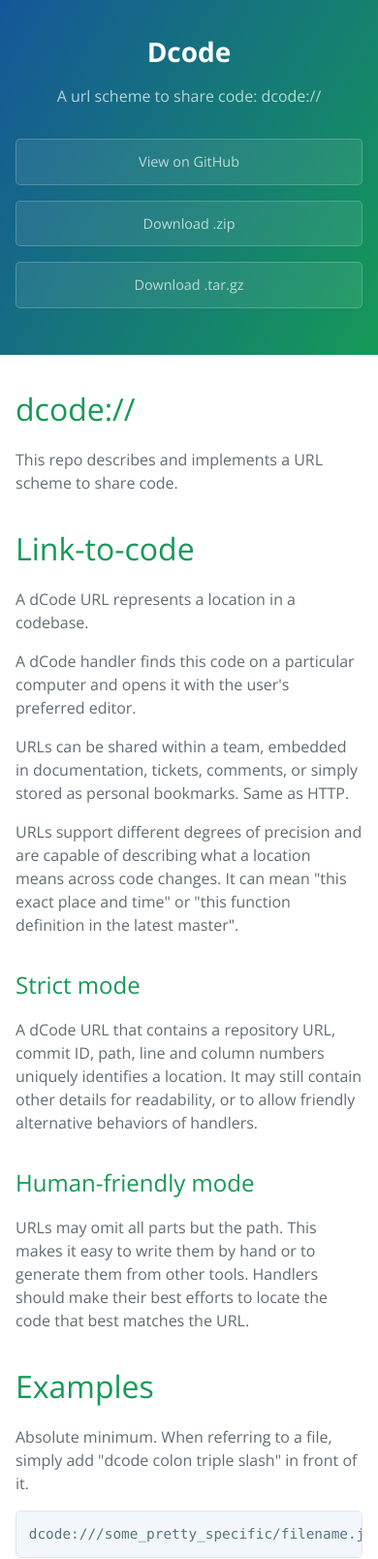
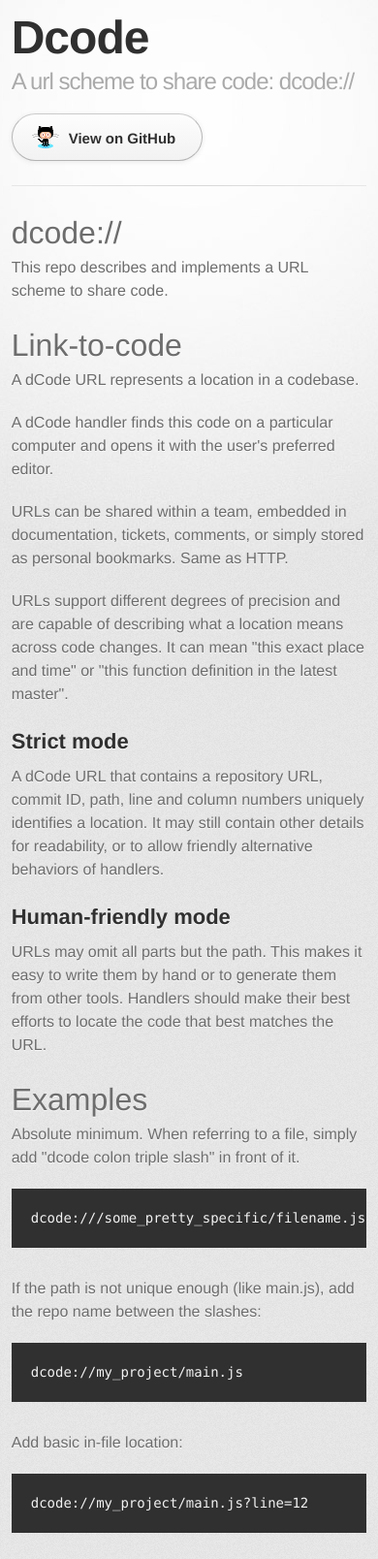
Before and after one commit to deckardai/dcode, a plain HTML site: page index.html in a window 390 px wide. Shown: the top 1608 px of the page at 97% size. Drawn offline with nearby package versions, Linux system fonts and the light colour scheme; a web font is replaced by a local one.

Commit message:
Create gh-pages branch via GitHub

```diff
--- a/index.html
+++ b/index.html
@@ -1,25 +1,37 @@
 <!DOCTYPE html>
-<html lang="en-us">
+<html>
   <head>
-    <meta charset="UTF-8">
+    <meta charset='utf-8'>
+    <meta http-equiv="X-UA-Compatible" content="chrome=1">
+    <link href='https://fonts.googleapis.com/css?family=Chivo:900' rel='stylesheet' type='text/css'>
+    <link rel="stylesheet" type="text/css" href="stylesheets/stylesheet.css" media="screen">
+    <link rel="stylesheet" type="text/css" href="stylesheets/github-dark.css" media="screen">
+    <link rel="stylesheet" type="text/css" href="stylesheets/print.css" media="print">
+    <!--[if lt IE 9]>
+    <script src="//html5shiv.googlecode.com/svn/trunk/html5.js"></script>
+    <![endif]-->
     <title>Dcode by deckardai</title>
-    <meta name="viewport" content="width=device-width, initial-scale=1">
-    <link rel="stylesheet" type="text/css" href="stylesheets/normalize.css" media="screen">
-    <link href='https://fonts.googleapis.com/css?family=Open+Sans:400,700' rel='stylesheet' type='text/css'>
-    <link rel="stylesheet" type="text/css" href="stylesheets/stylesheet.css" media="screen">
-    <link rel="stylesheet" type="text/css" href="stylesheets/github-light.css" media="screen">
   </head>
+
   <body>
-    <section class="page-header">
-      <h1 class="project-name">Dcode</h1>
-      <h2 class="project-tagline">A url scheme to share code: dcode://</h2>
-      <a href="https://github.com/deckardai/dcode" class="btn">View on GitHub</a>
-      <a href="https://github.com/deckardai/dcode/zipball/master" class="btn">Download .zip</a>
-      <a href="https://github.com/deckardai/dcode/tarball/master" class="btn">Download .tar.gz</a>
-    </section>
+    <div id="container">
+      <div class="inner">
 
-    <section class="main-content">
-      <h1>
+        <header>
+          <h1>Dcode</h1>
+          <h2>A url scheme to share code: dcode://</h2>
+        </header>
+
+        <section id="downloads" class="clearfix">
+          <a href="https://github.com/deckardai/dcode/zipball/master" id="download-zip" class="button"><span>Download .zip</span></a>
+          <a href="https://github.com/deckardai/dcode/tarball/master" id="download-tar-gz" class="button"><span>Download .tar.gz</span></a>
+          <a href="https://github.com/deckardai/dcode" id="view-on-github" class="button"><span>View on GitHub</span></a>
+        </section>
+
+        <hr>
+
+        <section id="main_content">
+          <h1>
 <a id="dcode" class="anchor" href="#dcode" aria-hidden="true"><span aria-hidden="true" class="octicon octicon-link"></span></a>dcode://</h1>
 
 <p>This repo describes and implements a URL scheme to share code.</p>
@@ -143,16 +155,16 @@ DCode will likely select a basic text editor.</p>
 
 <p>Edit <code>~/.dcode.json</code> to choose your actual IDE.</p>
 
-<p>You should now be able to click links like this one, and end up right in your text editor.</p>
+<p>You should now be able to click links and end up right in your text editor. Example link: dcode://dcode/tests/some_file.txt?l=3&amp;c=30.</p>
+        </section>
 
-      <footer class="site-footer">
-        <span class="site-footer-owner"><a href="https://github.com/deckardai/dcode">Dcode</a> is maintained by <a href="https://github.com/deckardai">deckardai</a>.</span>
-
-        <span class="site-footer-credits">This page was generated by <a href="https://pages.github.com">GitHub Pages</a> using the <a href="https://github.com/jasonlong/cayman-theme">Cayman theme</a> by <a href="https://twitter.com/jasonlong">Jason Long</a>.</span>
-      </footer>
-
-    </section>
+        <footer>
+          Dcode is maintained by <a href="https://github.com/deckardai">deckardai</a><br>
+          This page was generated by <a href="https://pages.github.com">GitHub Pages</a>. Tactile theme by <a href="https://twitter.com/jasonlong">Jason Long</a>.
+        </footer>
 
 
+      </div>
+    </div>
   </body>
 </html>
--- a/stylesheets/stylesheet.css
+++ b/stylesheets/stylesheet.css
@@ -1,245 +1,373 @@
-* {
-  box-sizing: border-box; }
+/* http://meyerweb.com/eric/tools/css/reset/
+   v2.0 | 20110126
+   License: none (public domain)
+*/
+html, body, div, span, applet, object, iframe,
+h1, h2, h3, h4, h5, h6, p, blockquote, pre,
+a, abbr, acronym, address, big, cite, code,
+del, dfn, em, img, ins, kbd, q, s, samp,
+small, strike, strong, sub, sup, tt, var,
+b, u, i, center,
+dl, dt, dd, ol, ul, li,
+fieldset, form, label, legend,
+table, caption, tbody, tfoot, thead, tr, th, td,
+article, aside, canvas, details, embed,
+figure, figcaption, footer, header, hgroup,
+menu, nav, output, ruby, section, summary,
+time, mark, audio, video {
+	padding: 0;
+	margin: 0;
+	font: inherit;
+	font-size: 100%;
+	vertical-align: baseline;
+	border: 0;
+}
+/* HTML5 display-role reset for older browsers */
+article, aside, details, figcaption, figure,
+footer, header, hgroup, menu, nav, section {
+	display: block;
+}
+body {
+	line-height: 1;
+}
+ol, ul {
+	list-style: none;
+}
+blockquote, q {
+	quotes: none;
+}
+blockquote:before, blockquote:after,
+q:before, q:after {
+	content: '';
+	content: none;
+}
+table {
+	border-spacing: 0;
+	border-collapse: collapse;
+}
 
+/* LAYOUT STYLES */
 body {
-  padding: 0;
-  margin: 0;
-  font-family: "Open Sans", "Helvetica Neue", Helvetica, Arial, sans-serif;
-  font-size: 16px;
+  font-family: 'Helvetica Neue', Helvetica, Arial, serif;
+  font-size: 1em;
   line-height: 1.5;
-  color: #606c71; }
+  color: #6d6d6d;
+  text-shadow: 0 1px 0 rgba(255, 255, 255, 0.8);
+  background: #e7e7e7 url(../images/body-bg.png) 0 0 repeat;
+}
 
 a {
-  color: #1e6bb8;
-  text-decoration: none; }
-  a:hover {
-    text-decoration: underline; }
+  color: #d5000d;
+}
+a:hover {
+  color: #c5000c;
+}
 
-.btn {
-  display: inline-block;
-  margin-bottom: 1rem;
-  color: rgba(255, 255, 255, 0.7);
-  background-color: rgba(255, 255, 255, 0.08);
-  border-color: rgba(255, 255, 255, 0.2);
-  border-style: solid;
-  border-width: 1px;
-  border-radius: 0.3rem;
-  transition: color 0.2s, background-color 0.2s, border-color 0.2s; }
-  .btn + .btn {
-    margin-left: 1rem; }
+header {
+  padding-top: 35px;
+  padding-bottom: 25px;
+}
 
-.btn:hover {
-  color: rgba(255, 255, 255, 0.8);
+header h1 {
+  font-family: 'Chivo', 'Helvetica Neue', Helvetica, Arial, serif;
+  font-size: 48px; font-weight: 900;
+  line-height: 1.2;
+  color: #303030;
+  letter-spacing: -1px;
+}
+
+header h2 {
+  font-size: 24px;
+  font-weight: normal;
+  line-height: 1.3;
+  color: #aaa;
+  letter-spacing: -1px;
+}
+
+#container {
+  min-height: 595px;
+  background: transparent url(../images/highlight-bg.jpg) 50% 0 no-repeat;
+}
+
+.inner {
+  width: 620px;
+  margin: 0 auto;
+}
+
+#container .inner img {
+  max-width: 100%;
+}
+
+#downloads {
+  margin-bottom: 40px;
+}
+
+a.button {
+  display: block;
+  float: left;
+  width: 179px;
+  padding: 12px 8px 12px 8px;
+  margin-right: 14px;
+  font-size: 15px;
+  font-weight: bold;
+  line-height: 25px;
+  color: #303030;
+  background: #fdfdfd; /* Old browsers */
+  background: -moz-linear-gradient(top,  #fdfdfd 0%, #f2f2f2 100%); /* FF3.6+ */
+  background: -webkit-gradient(linear, left top, left bottom, color-stop(0%,#fdfdfd), color-stop(100%,#f2f2f2)); /* Chrome,Safari4+ */
+  background: -webkit-linear-gradient(top,  #fdfdfd 0%,#f2f2f2 100%); /* Chrome10+,Safari5.1+ */
+  background: -o-linear-gradient(top,  #fdfdfd 0%,#f2f2f2 100%); /* Opera 11.10+ */
+  background: -ms-linear-gradient(top,  #fdfdfd 0%,#f2f2f2 100%); /* IE10+ */
+  background: linear-gradient(top,  #fdfdfd 0%,#f2f2f2 100%); /* W3C */
+  filter: progid:DXImageTransform.Microsoft.gradient( startColorstr='#fdfdfd', endColorstr='#f2f2f2',GradientType=0 ); /* IE6-9 */
+  border-top: solid 1px #cbcbcb;
+  border-right: solid 1px #b7b7b7;
+  border-bottom: solid 1px #b3b3b3;
+  border-left: solid 1px #b7b7b7;
+  border-radius: 30px;
+  -webkit-box-shadow: 10px 10px 5px #888;
+  -moz-box-shadow: 10px 10px 5px #888;
+  box-shadow: 0px 1px 5px #e8e8e8;
+  -moz-border-radius: 30px;
+  -webkit-border-radius: 30px;
+}
+a.button:hover {
+  background: #fafafa; /* Old browsers */
+  background: -moz-linear-gradient(top,  #fdfdfd 0%, #f6f6f6 100%); /* FF3.6+ */
+  background: -webkit-gradient(linear, left top, left bottom, color-stop(0%,#fdfdfd), color-stop(100%,#f6f6f6)); /* Chrome,Safari4+ */
+  background: -webkit-linear-gradient(top,  #fdfdfd 0%,#f6f6f6 100%); /* Chrome10+,Safari5.1+ */
+  background: -o-linear-gradient(top,  #fdfdfd 0%,#f6f6f6 100%); /* Opera 11.10+ */
+  background: -ms-linear-gradient(top,  #fdfdfd 0%,#f6f6f6 100%); /* IE10+ */
+  background: linear-gradient(top,  #fdfdfd 0%,#f6f6f6, 100%); /* W3C */
+  filter: progid:DXImageTransform.Microsoft.gradient( startColorstr='#fdfdfd', endColorstr='#f6f6f6',GradientType=0 ); /* IE6-9 */
+  border-top: solid 1px #b7b7b7;
+  border-right: solid 1px #b3b3b3;
+  border-bottom: solid 1px #b3b3b3;
+  border-left: solid 1px #b3b3b3;
+}
+
+a.button span {
+  display: block;
+  height: 23px;
+  padding-left: 50px;
+}
+
+#download-zip span {
+  background: transparent url(../images/zip-icon.png) 12px 50% no-repeat;
+}
+#download-tar-gz span {
+  background: transparent url(../images/tar-gz-icon.png) 12px 50% no-repeat;
+}
+#view-on-github span {
+  background: transparent url(../images/octocat-icon.png) 12px 50% no-repeat;
+}
+#view-on-github {
+  margin-right: 0;
+}
+
+code, pre {
+  margin-bottom: 30px;
+  font-family: Monaco, "Bitstream Vera Sans Mono", "Lucida Console", Terminal;
+  font-size: 14px;
+  color: #222;
+}
+
+code {
+  padding: 0 3px;
+  background-color: #f2f2f2;
+  border: solid 1px #ddd;
+}
+
+pre {
+  padding: 20px;
+  overflow: auto;
+  color: #f2f2f2;
+  text-shadow: none;
+  background: #303030;
+}
+pre code {
+  padding: 0;
+  color: #f2f2f2;
+  background-color: #303030;
+  border: none;
+}
+
+ul, ol, dl {
+  margin-bottom: 20px;
+}
+
+
+/* COMMON STYLES */
+
+hr {
+  height: 1px;
+  padding-bottom: 1em;
+  margin-top: 1em;
+  line-height: 1px;
+  background: transparent url('../images/hr.png') 50% 0 no-repeat;
+  border: none;
+}
+
+strong {
+  font-weight: bold;
+}
+
+em {
+  font-style: italic;
+}
+
+table {
+  width: 100%;
+  border: 1px solid #ebebeb;
+}
+
+th {
+  font-weight: 500;
+}
+
+td {
+  font-weight: 300;
+  text-align: center;
+  border: 1px solid #ebebeb;
+}
+
+form {
+  padding: 20px;
+  background: #f2f2f2;
+
+}
+
+
+/* GENERAL ELEMENT TYPE STYLES */
+
+h1 {
+  font-size: 32px;
+}
+
+h2 {
+  margin-bottom: 8px;
+  font-size: 22px;
+  font-weight: bold;
+  color: #303030;
+}
+
+h3 {
+  margin-bottom: 8px;
+  font-size: 18px;
+  font-weight: bold;
+  color: #d5000d;
+}
+
+h4 {
+  font-size: 16px;
+  font-weight: bold;
+  color: #303030;
+}
+
+h5 {
+  font-size: 1em;
+  color: #303030;
+}
+
+h6 {
+  font-size: .8em;
+  color: #303030;
+}
+
+p {
+  margin-bottom: 20px;
+  font-weight: 300;
+}
+
+a {
   text-decoration: none;
-  background-color: rgba(255, 255, 255, 0.2);
-  border-color: rgba(255, 255, 255, 0.3); }
+}
 
-@media screen and (min-width: 64em) {
-  .btn {
-    padding: 0.75rem 1rem; } }
+p a {
+  font-weight: 400;
+}
 
-@media screen and (min-width: 42em) and (max-width: 64em) {
-  .btn {
-    padding: 0.6rem 0.9rem;
-    font-size: 0.9rem; } }
+blockquote {
+  padding: 0 0 0 30px;
+  margin-bottom: 20px;
+  font-size: 1.6em;
+  border-left: 10px solid #e9e9e9;
+}
 
-@media screen and (max-width: 42em) {
-  .btn {
-    display: block;
-    width: 100%;
-    padding: 0.75rem;
-    font-size: 0.9rem; }
-    .btn + .btn {
-      margin-top: 1rem;
-      margin-left: 0; } }
+ul li {
+  list-style-position: inside;
+  list-style: disc;
+  padding-left: 20px;
+}
 
-.page-header {
-  color: #fff;
-  text-align: center;
-  background-color: #159957;
-  background-image: linear-gradient(120deg, #155799, #159957); }
+ol li {
+  list-style-position: inside;
+  list-style: decimal;
+  padding-left: 3px;
+}
 
-@media screen and (min-width: 64em) {
-  .page-header {
-    padding: 5rem 6rem; } }
+dl dt {
+  color: #303030;
+}
 
-@media screen and (min-width: 42em) and (max-width: 64em) {
-  .page-header {
-    padding: 3rem 4rem; } }
+footer {
+  padding-top: 20px;
+  padding-bottom: 30px;
+  margin-top: 40px;
+  font-size: 13px;
+  color: #aaa;
+  background: transparent url('../images/hr.png') 0 0 no-repeat;
+}
 
-@media screen and (max-width: 42em) {
-  .page-header {
-    padding: 2rem 1rem; } }
+footer a {
+  color: #666;
+}
+footer a:hover {
+  color: #444;
+}
 
-.project-name {
-  margin-top: 0;
-  margin-bottom: 0.1rem; }
+/* MISC */
+.clearfix:after {
+  display: block;
+  height: 0;
+  clear: both;
+  visibility: hidden;
+  content: '.';
+}
 
-@media screen and (min-width: 64em) {
-  .project-name {
-    font-size: 3.25rem; } }
+.clearfix {display: inline-block;}
+* html .clearfix {height: 1%;}
+.clearfix {display: block;}
 
-@media screen and (min-width: 42em) and (max-width: 64em) {
-  .project-name {
-    font-size: 2.25rem; } }
+/* #Media Queries
+================================================== */
 
-@media screen and (max-width: 42em) {
-  .project-name {
-    font-size: 1.75rem; } }
+/* Smaller than standard 960 (devices and browsers) */
+@media only screen and (max-width: 959px) { }
 
-.project-tagline {
-  margin-bottom: 2rem;
-  font-weight: normal;
-  opacity: 0.7; }
+/* Tablet Portrait size to standard 960 (devices and browsers) */
+@media only screen and (min-width: 768px) and (max-width: 959px) { }
 
-@media screen and (min-width: 64em) {
-  .project-tagline {
-    font-size: 1.25rem; } }
+/* All Mobile Sizes (devices and browser) */
+@media only screen and (max-width: 767px) {
+  header {
+    padding-top: 10px;
+    padding-bottom: 10px;
+  }
+  #downloads {
+    margin-bottom: 25px;
+  }
+  #download-zip, #download-tar-gz {
+    display: none;
+  }
+  .inner {
+    width: 94%;
+    margin: 0 auto;
+  }
+}
 
-@media screen and (min-width: 42em) and (max-width: 64em) {
-  .project-tagline {
-    font-size: 1.15rem; } }
+/* Mobile Landscape Size to Tablet Portrait (devices and browsers) */
+@media only screen and (min-width: 480px) and (max-width: 767px) { }
 
-@media screen and (max-width: 42em) {
-  .project-tagline {
-    font-size: 1rem; } }
-
-.main-content :first-child {
-  margin-top: 0; }
-.main-content img {
-  max-width: 100%; }
-.main-content h1, .main-content h2, .main-content h3, .main-content h4, .main-content h5, .main-content h6 {
-  margin-top: 2rem;
-  margin-bottom: 1rem;
-  font-weight: normal;
-  color: #159957; }
-.main-content p {
-  margin-bottom: 1em; }
-.main-content code {
-  padding: 2px 4px;
-  font-family: Consolas, "Liberation Mono", Menlo, Courier, monospace;
-  font-size: 0.9rem;
-  color: #383e41;
-  background-color: #f3f6fa;
-  border-radius: 0.3rem; }
-.main-content pre {
-  padding: 0.8rem;
-  margin-top: 0;
-  margin-bottom: 1rem;
-  font: 1rem Consolas, "Liberation Mono", Menlo, Courier, monospace;
-  color: #567482;
-  word-wrap: normal;
-  background-color: #f3f6fa;
-  border: solid 1px #dce6f0;
-  border-radius: 0.3rem; }
-  .main-content pre > code {
-    padding: 0;
-    margin: 0;
-    font-size: 0.9rem;
-    color: #567482;
-    word-break: normal;
-    white-space: pre;
-    background: transparent;
-    border: 0; }
-.main-content .highlight {
-  margin-bottom: 1rem; }
-  .main-content .highlight pre {
-    margin-bottom: 0;
-    word-break: normal; }
-.main-content .highlight pre, .main-content pre {
-  padding: 0.8rem;
-  overflow: auto;
-  font-size: 0.9rem;
-  line-height: 1.45;
-  border-radius: 0.3rem; }
-.main-content pre code, .main-content pre tt {
-  display: inline;
-  max-width: initial;
-  padding: 0;
-  margin: 0;
-  overflow: initial;
-  line-height: inherit;
-  word-wrap: normal;
-  background-color: transparent;
-  border: 0; }
-  .main-content pre code:before, .main-content pre code:after, .main-content pre tt:before, .main-content pre tt:after {
-    content: normal; }
-.main-content ul, .main-content ol {
-  margin-top: 0; }
-.main-content blockquote {
-  padding: 0 1rem;
-  margin-left: 0;
-  color: #819198;
-  border-left: 0.3rem solid #dce6f0; }
-  .main-content blockquote > :first-child {
-    margin-top: 0; }
-  .main-content blockquote > :last-child {
-    margin-bottom: 0; }
-.main-content table {
-  display: block;
-  width: 100%;
-  overflow: auto;
-  word-break: normal;
-  word-break: keep-all; }
-  .main-content table th {
-    font-weight: bold; }
-  .main-content table th, .main-content table td {
-    padding: 0.5rem 1rem;
-    border: 1px solid #e9ebec; }
-.main-content dl {
-  padding: 0; }
-  .main-content dl dt {
-    padding: 0;
-    margin-top: 1rem;
-    font-size: 1rem;
-    font-weight: bold; }
-  .main-content dl dd {
-    padding: 0;
-    margin-bottom: 1rem; }
-.main-content hr {
-  height: 2px;
-  padding: 0;
-  margin: 1rem 0;
-  background-color: #eff0f1;
-  border: 0; }
-
-@media screen and (min-width: 64em) {
-  .main-content {
-    max-width: 64rem;
-    padding: 2rem 6rem;
-    margin: 0 auto;
-    font-size: 1.1rem; } }
-
-@media screen and (min-width: 42em) and (max-width: 64em) {
-  .main-content {
-    padding: 2rem 4rem;
-    font-size: 1.1rem; } }
-
-@media screen and (max-width: 42em) {
-  .main-content {
-    padding: 2rem 1rem;
-    font-size: 1rem; } }
-
-.site-footer {
-  padding-top: 2rem;
-  margin-top: 2rem;
-  border-top: solid 1px #eff0f1; }
-
-.site-footer-owner {
-  display: block;
-  font-weight: bold; }
-
-.site-footer-credits {
-  color: #819198; }
-
-@media screen and (min-width: 64em) {
-  .site-footer {
-    font-size: 1rem; } }
-
-@media screen and (min-width: 42em) and (max-width: 64em) {
-  .site-footer {
-    font-size: 1rem; } }
-
-@media screen and (max-width: 42em) {
-  .site-footer {
-    font-size: 0.9rem; } }
+/* Mobile Portrait Size to Mobile Landscape Size (devices and browsers) */
+@media only screen and (max-width: 479px) { }
```
Also changed, not shown: params.json (+1 -1 lines).
